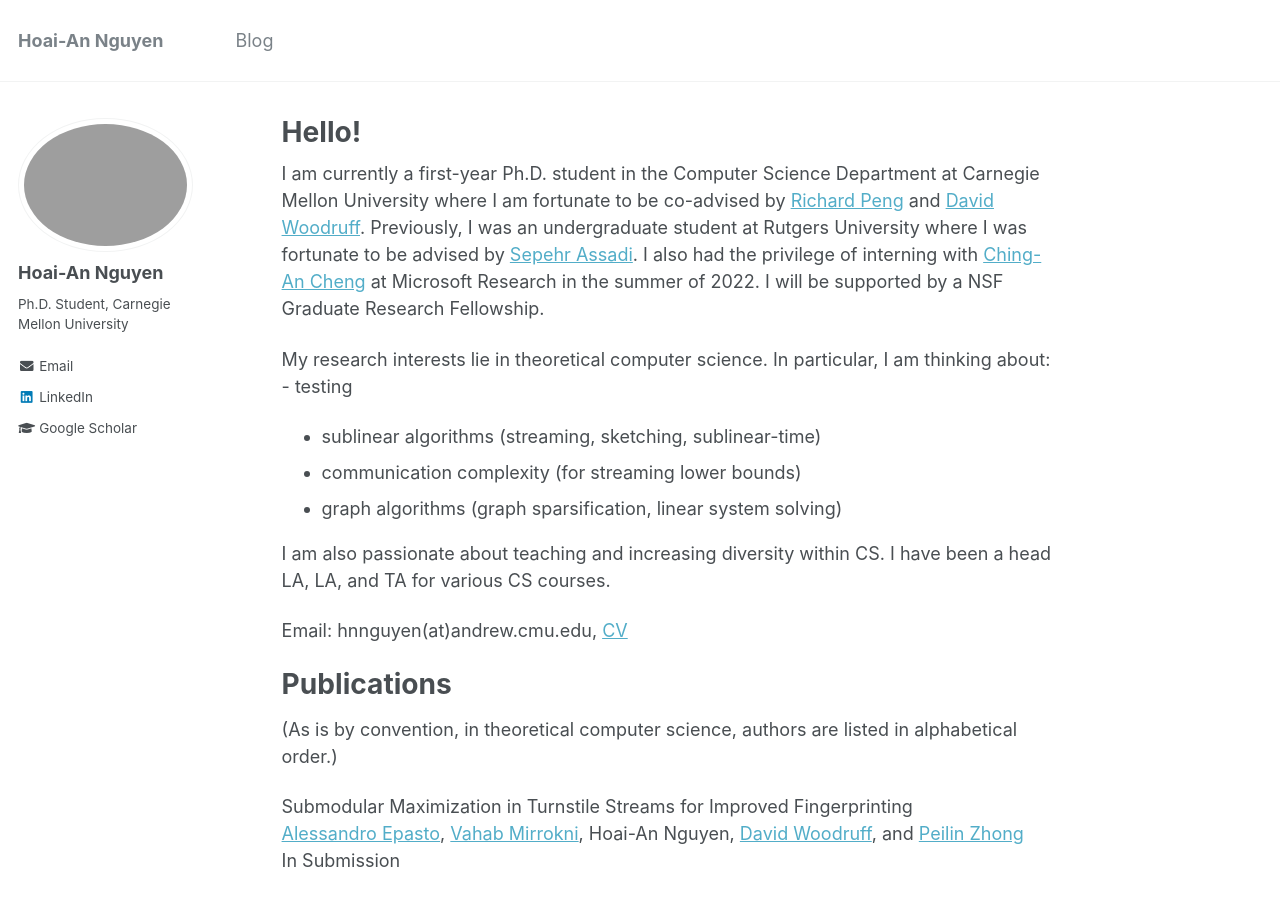
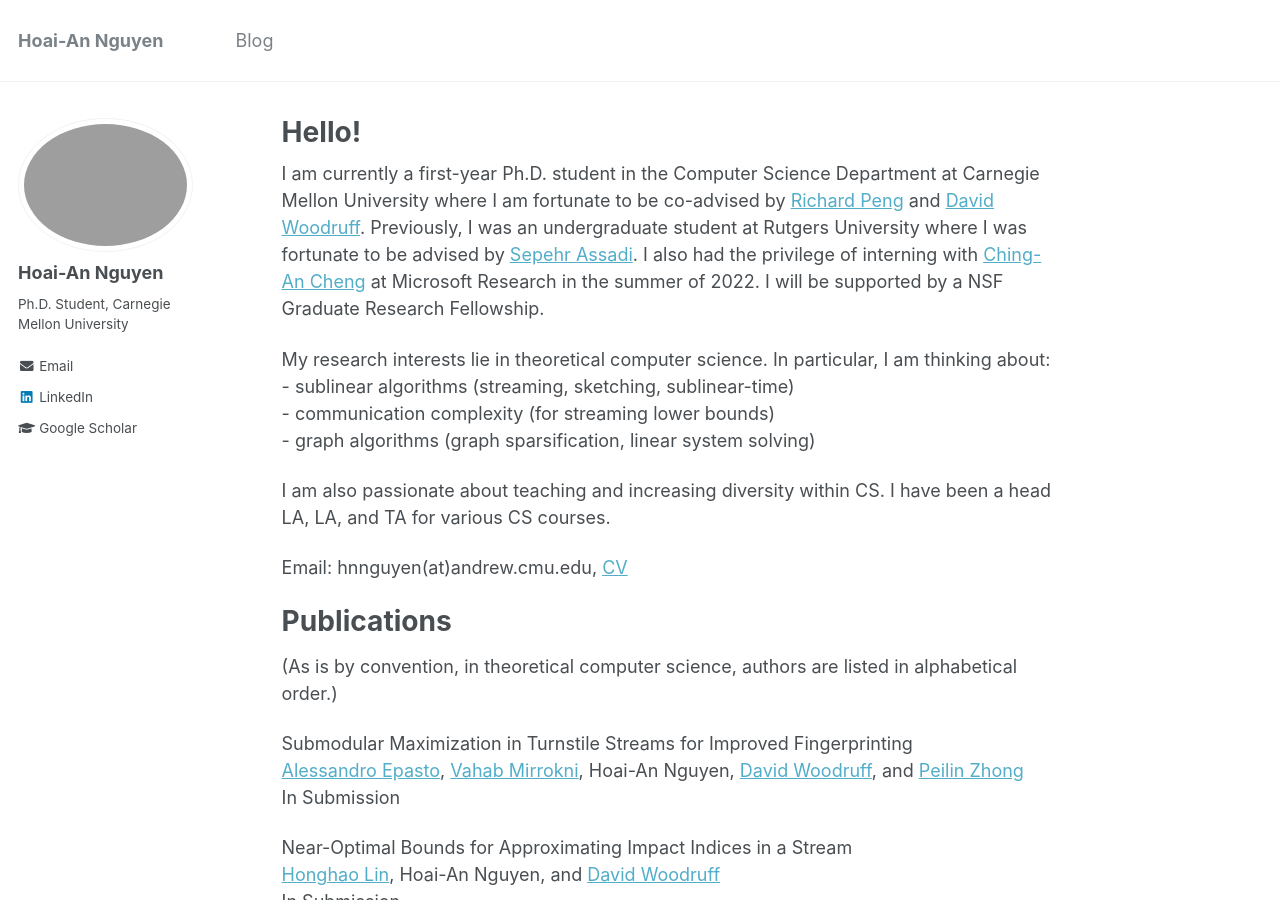
Before and after one commit to hoai77/hoai77.github.io, a Jekyll site: the page built from _pages/about.md, in a window 1280 px wide and 900 px high. Built offline with Jekyll 4.4.1, drawn with Linux system fonts in a browser that asks for light colours.

Commit message:
fixing whitespace

```diff
--- a/_pages/about.md
+++ b/_pages/about.md
@@ -10,10 +10,9 @@
 I am currently a first-year Ph.D. student in the Computer Science Department at Carnegie Mellon University where I am fortunate to be co-advised by [Richard Peng](https://www.cs.cmu.edu/~yangp/) and [David Woodruff](http://www.cs.cmu.edu/~dwoodruf/). Previously, I was an undergraduate student at Rutgers University where I was fortunate to be advised by [Sepehr Assadi](https://sepehr.assadi.info/). I also had the privilege of interning with [Ching-An Cheng](https://www.chinganc.com/) at Microsoft Research in the summer of 2022. I will be supported by a NSF Graduate Research Fellowship.
 
 My research interests lie in theoretical computer science. In particular, I am thinking about:\\
-\- testing
-* sublinear algorithms (streaming, sketching, sublinear-time)
-* communication complexity (for streaming lower bounds)
-* graph algorithms (graph sparsification, linear system solving)
+\- sublinear algorithms (streaming, sketching, sublinear-time)\\
+\- communication complexity (for streaming lower bounds)\\
+\- graph algorithms (graph sparsification, linear system solving)
 
 I am also passionate about teaching and increasing diversity within CS. I have been a head LA, LA, and TA for various CS courses.
 
```
